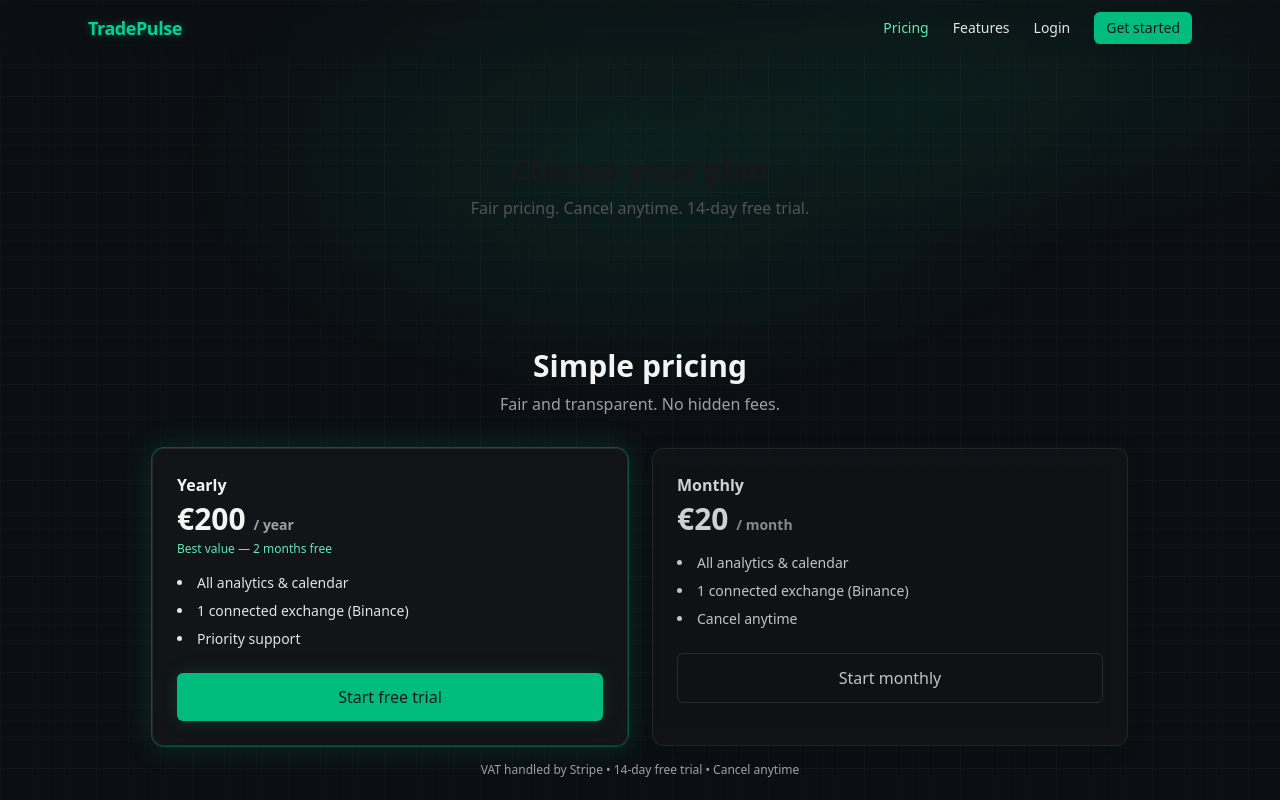
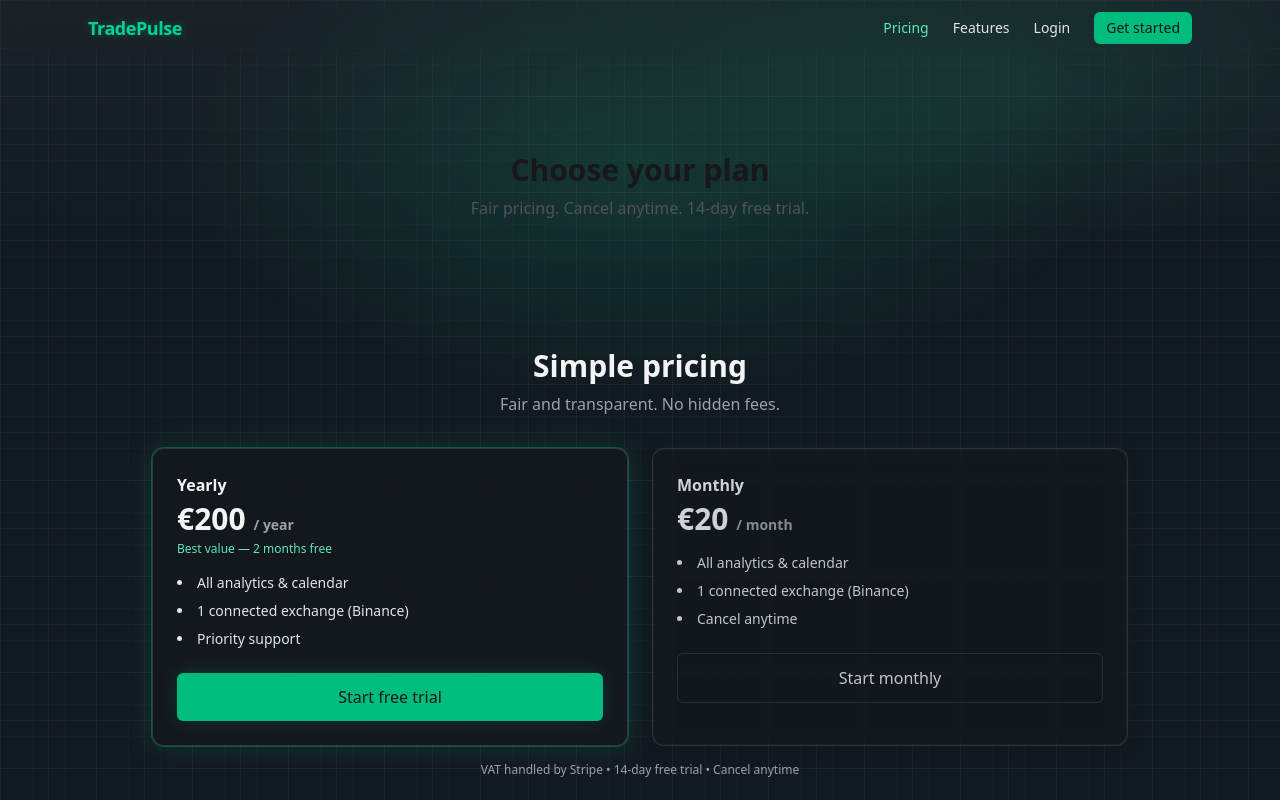
Before and after one commit to theusmagal/Trading-journal, a Next.js app: page /pricing in a window 1280 px wide. Shown: the top 800 px of the page. Built offline with nearby package versions, Linux system fonts and the light colour scheme; no server answers.

Commit message:
more frontend work2

```diff
--- a/app/globals.css
+++ b/app/globals.css
@@ -1,4 +1,3 @@
-
 @import "tailwindcss";
 @reference "tailwindcss";
 
@@ -8,7 +7,8 @@ html, body { min-height: 100%; }
 * { box-sizing: border-box; }
 
 body {
-  background-color: #0b0f13;
+  /* lighter base (was #0e1419) */
+  background-color: #121a21;
   color: #e5e7eb;
   -webkit-font-smoothing: antialiased;
   -moz-osx-font-smoothing: grayscale;
@@ -19,10 +19,11 @@ body::before{
   content:"";
   position:fixed; inset:0; z-index:-1;
   background-image:
-    linear-gradient(rgba(255,255,255,0.015) 1px, transparent 1px),
-    linear-gradient(90deg, rgba(255,255,255,0.015) 1px, transparent 1px);
+    /* brighter grid (was 0.025) */
+    linear-gradient(rgba(255,255,255,0.04) 1px, transparent 1px),
+    linear-gradient(90deg, rgba(255,255,255,0.04) 1px, transparent 1px);
   background-size: 48px 48px;
-  opacity:.9;
+  opacity:1; /* was .95 */
   pointer-events:none;
 }
 
@@ -30,24 +31,34 @@ body::after{
   content:"";
   position:fixed; inset:0; z-index:-1;
   background:
-    radial-gradient(60% 50% at 50% 20%, rgba(16,185,129,.10), transparent 60%),
-    radial-gradient(40% 30% at 80% 10%, rgba(16,185,129,.07), transparent 70%);
+    /* stronger emerald vignettes (was .13 / .09) */
+    radial-gradient(60% 50% at 50% 20%, rgba(16,185,129,.18), transparent 60%),
+    radial-gradient(40% 30% at 80% 10%, rgba(16,185,129,.12), transparent 70%),
+    /* subtle lift from top (was .02) */
+    linear-gradient(to bottom, rgba(255,255,255,.035), transparent 35%);
   pointer-events:none;
 }
 
 @layer components {
   .panel{
-    @apply rounded-xl border border-zinc-700/60 bg-zinc-900/70;
-    box-shadow: 0 6px 24px rgba(0, 0, 0, .35), 0 0 22px rgba(16, 185, 129, .08);
+    /* brighter surface + clearer border */
+    @apply rounded-xl border border-zinc-500/45 bg-zinc-900/50;
+    /* soft lift + crisp inner outline for definition */
+    box-shadow:
+      0 8px 24px rgba(0,0,0,.22),
+      0 0 0 1px rgba(255,255,255,.045) inset,
+      0 0 22px rgba(16,185,129,.08);
   }
 
   .glass{
-    @apply rounded-xl border border-zinc-700/50 bg-zinc-900/60 backdrop-blur-sm;
-    box-shadow: 0 4px 18px rgba(0, 0, 0, .35), 0 0 18px rgba(16, 185, 129, .07);
+    @apply rounded-xl border border-zinc-500/35 bg-zinc-900/45 backdrop-blur-sm;
+    box-shadow:
+      0 6px 20px rgba(0,0,0,.20),
+      0 0 0 1px rgba(255,255,255,.045) inset,
+      0 0 18px rgba(16,185,129,.07);
   }
 
   .muted { @apply text-zinc-400; }
   .subtle { @apply text-zinc-500; }
-
   .glow-text { text-shadow: 0 0 8px rgba(16,185,129,0.4); }
 }
```
